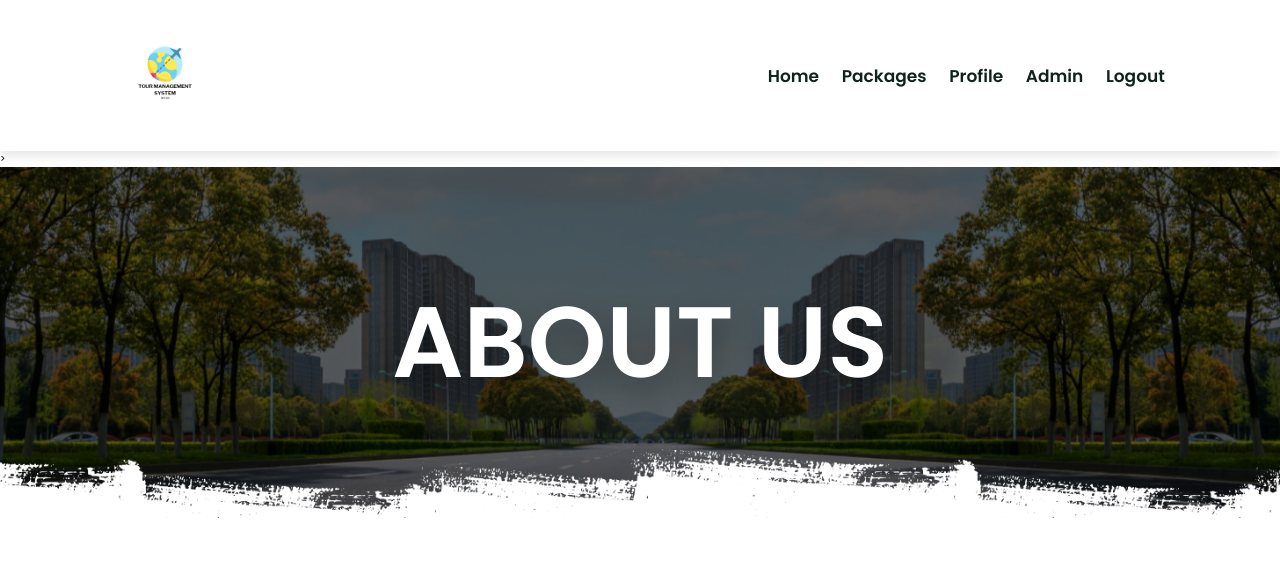
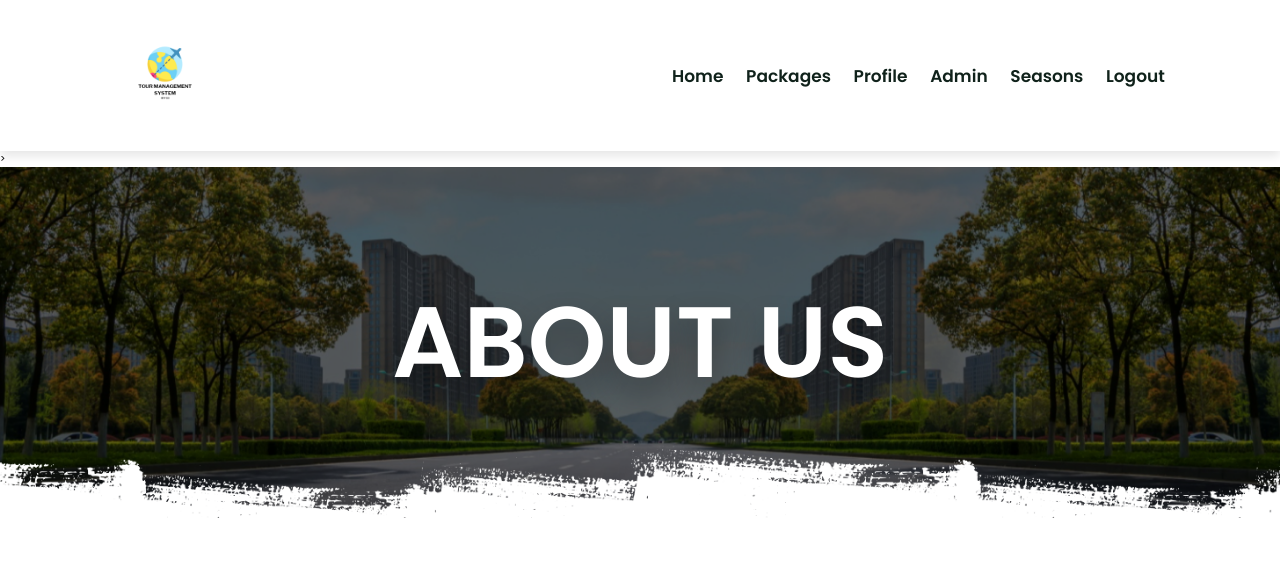
Before and after one commit to tandukar/Tour, a Django app: page /aboutus/ in a window 1280 px wide. Shown: the top 566 px of the page. Run offline with Django 3.2, Linux system fonts and the light colour scheme; a user stored in the database is signed in.

Commit message:
Update base.html

```diff
--- a/TourM/templates/base.html
+++ b/TourM/templates/base.html
@@ -34,6 +34,7 @@
 
 
             <a href="{% url 'ad_homeView'%}">Admin</a>{%endif%}
+            <a href="{% url 'seasons'%}">Seasons</a>
             <a href="{% url 'logout'%}">Logout</a>{%else%}
             <a href="{% url 'homepage'%}">Home</a>
             <a href="{% url 'homeView'%}">packages</a>
```
